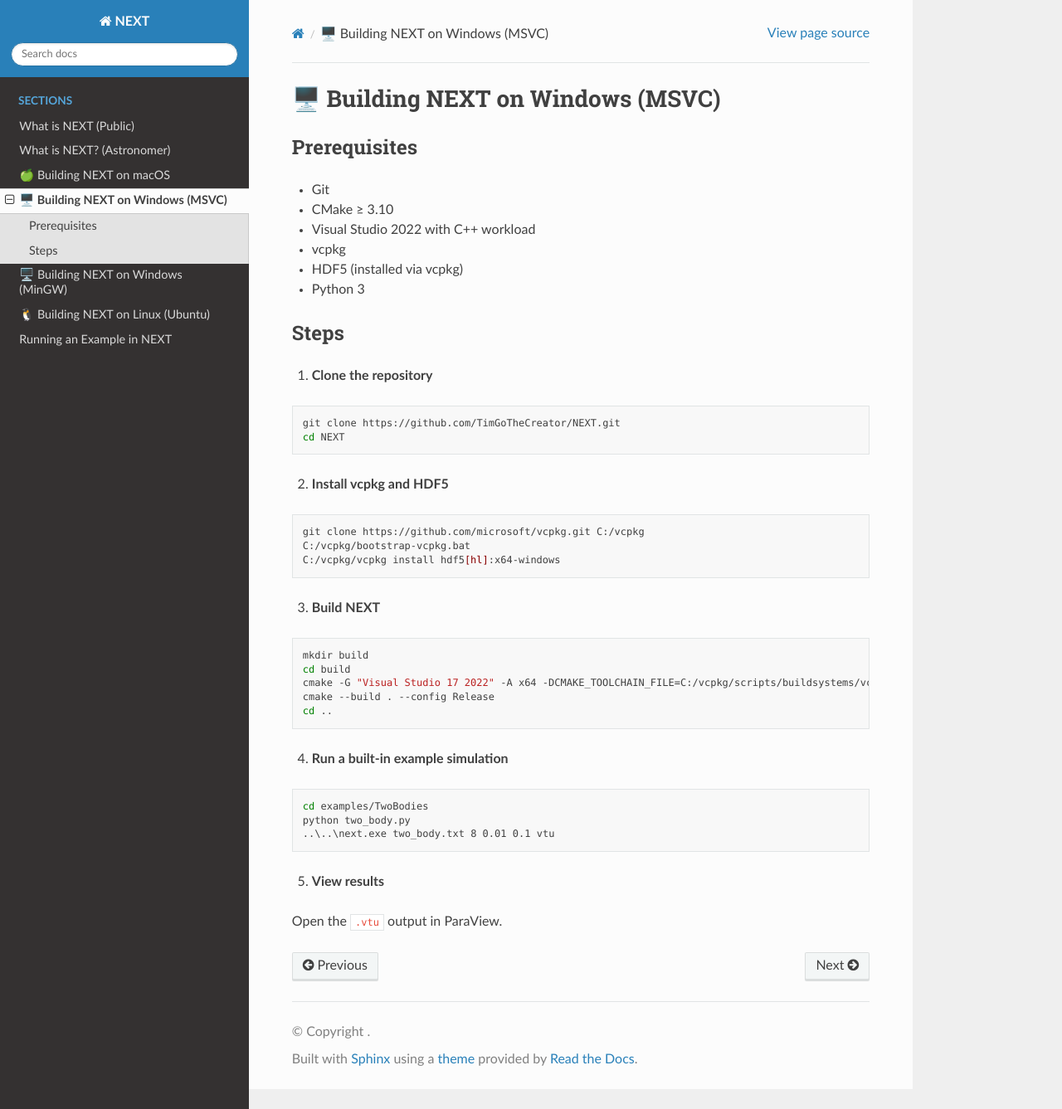
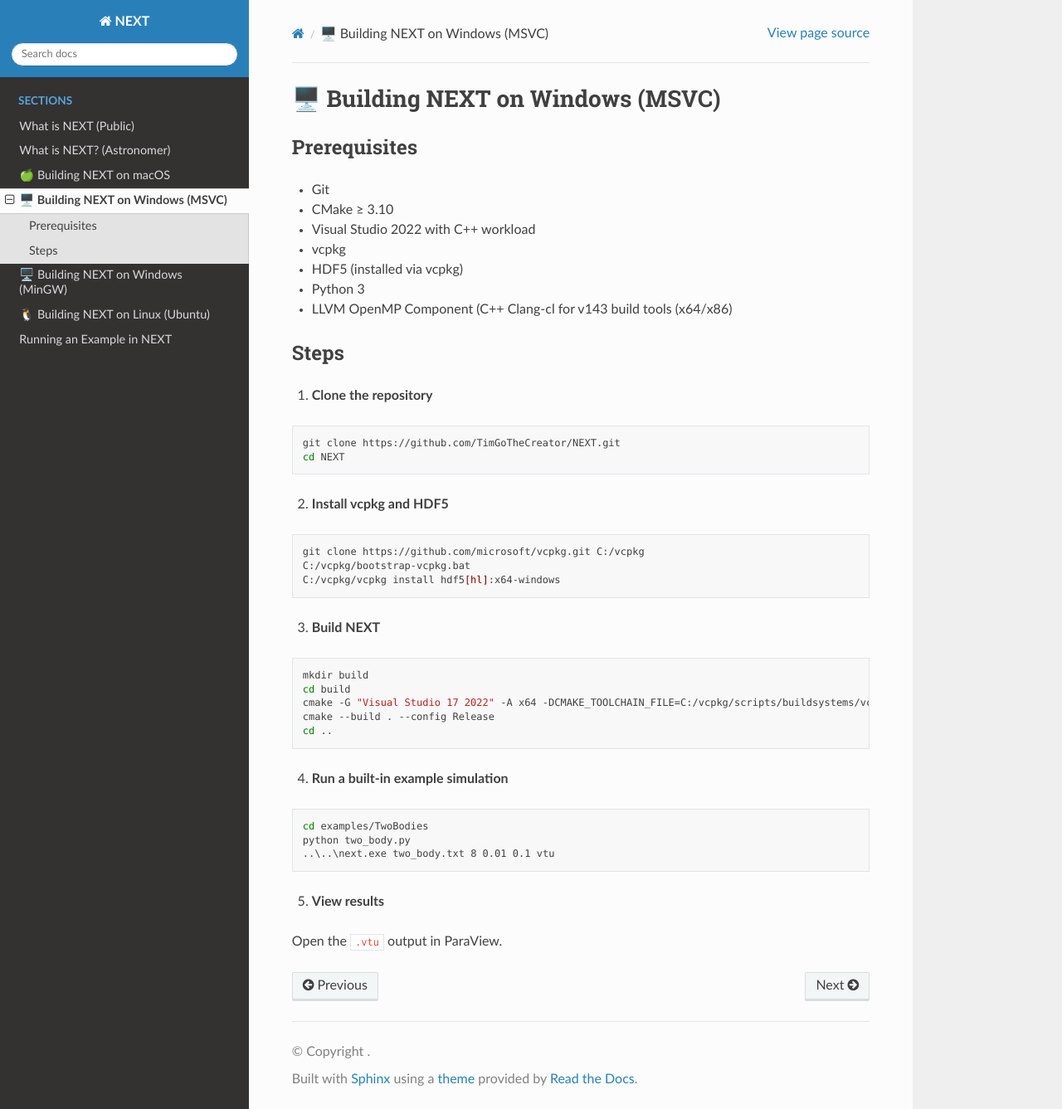
Before and after one commit to TimGoTheCreator/NEXT, a Sphinx documentation site: the page built from docs/install_msvc.md, in a window 1280 px wide and 1337 px high. Shown: the whole window at 83% size. Built offline with Sphinx 7.4.7 and the Read the Docs theme 3.1.0, drawn with Linux system fonts in a browser that asks for light colours.

Commit message:
Update install_msvc.md

```diff
--- a/docs/install_msvc.md
+++ b/docs/install_msvc.md
@@ -8,6 +8,7 @@
 - vcpkg
 - HDF5 (installed via vcpkg)
 - Python 3
+- LLVM OpenMP Component (C++ Clang-cl for v143 build tools (x64/x86)
 
 ## Steps
 
```
